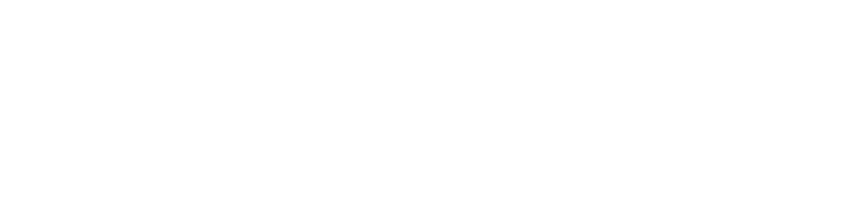
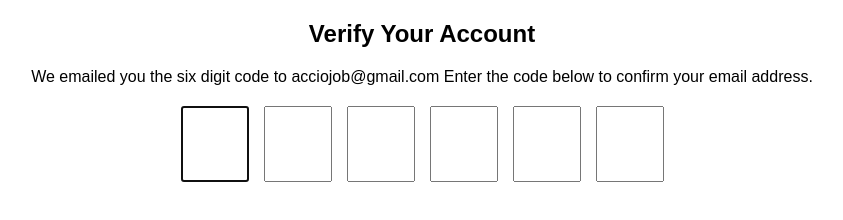
Before and after one commit to acciojob/OTP-sahilgrao, a website: page main.html in a window 1280 px wide. Shown: the whole page, without its empty margins (218-1061 px from the left). Drawn offline with Linux system fonts and the light colour scheme.

Commit message:
created a submission

```diff
--- a/main.html
+++ b/main.html
@@ -3,11 +3,30 @@
 <html>
 
 <head>
+	<title>OTP verification</title>
 	<link rel="stylesheet" href="styles.css">
 </head>
 
 <body>
 	<!-- the entire body must be written by student -->
+	<h2 id="verification_heading">Verify Your Account</h2>
+
+	<p id="verification_subtext">
+	We emailed you the six digit code to acciojob@gmail.com Enter the code below to confirm your email address.
+	</p>
+
+	<div class="code-container">
+
+	<input type="text" maxlength="1" class="code">
+	<input type="text" maxlength="1" class="code">
+	<input type="text" maxlength="1" class="code">
+	<input type="text" maxlength="1" class="code">
+	<input type="text" maxlength="1" class="code">
+	<input type="text" maxlength="1" class="code">
+
+	</div>
+
+
     <script type="text/javascript" src="./script.js">
 </script>
 
--- a/script.js
+++ b/script.js
@@ -1 +1,29 @@
 //your JS code here. If required.
+const codes = document.querySelectorAll('.code');
+
+codes[0].focus();
+
+codes.forEach((code,index)=>{
+
+	code.addEventListener('keydown',(e)=>{
+
+		//If user types a number
+		if(e.key >= 0 && e.key <=9){
+			code.value = '';
+
+			setTimeout(()=>{
+				if (codes[index + 1]){
+					codes[index + 1].focus();
+				}
+			},10);
+		}
+		//backspace behaviour
+		if(e.key === 'Backspace'){
+			setTimeout(()=>{
+				if (codes[index - 1]){
+					codes[index - 1].focus();
+				}
+			},10);
+		}
+	})
+})
--- a/styles.css
+++ b/styles.css
@@ -1 +1,19 @@
 /*  your css code here. If applicable */
+body {
+    font-family: Arial;
+    text-align: center;
+}
+
+.code-container {
+    display: flex;
+    justify-content: center;
+    gap: 15px;
+    margin-top: 20px;
+}
+
+.code {
+    width: 60px;
+    height: 70px;
+    font-size: 30px;
+    text-align: center;
+}
```
